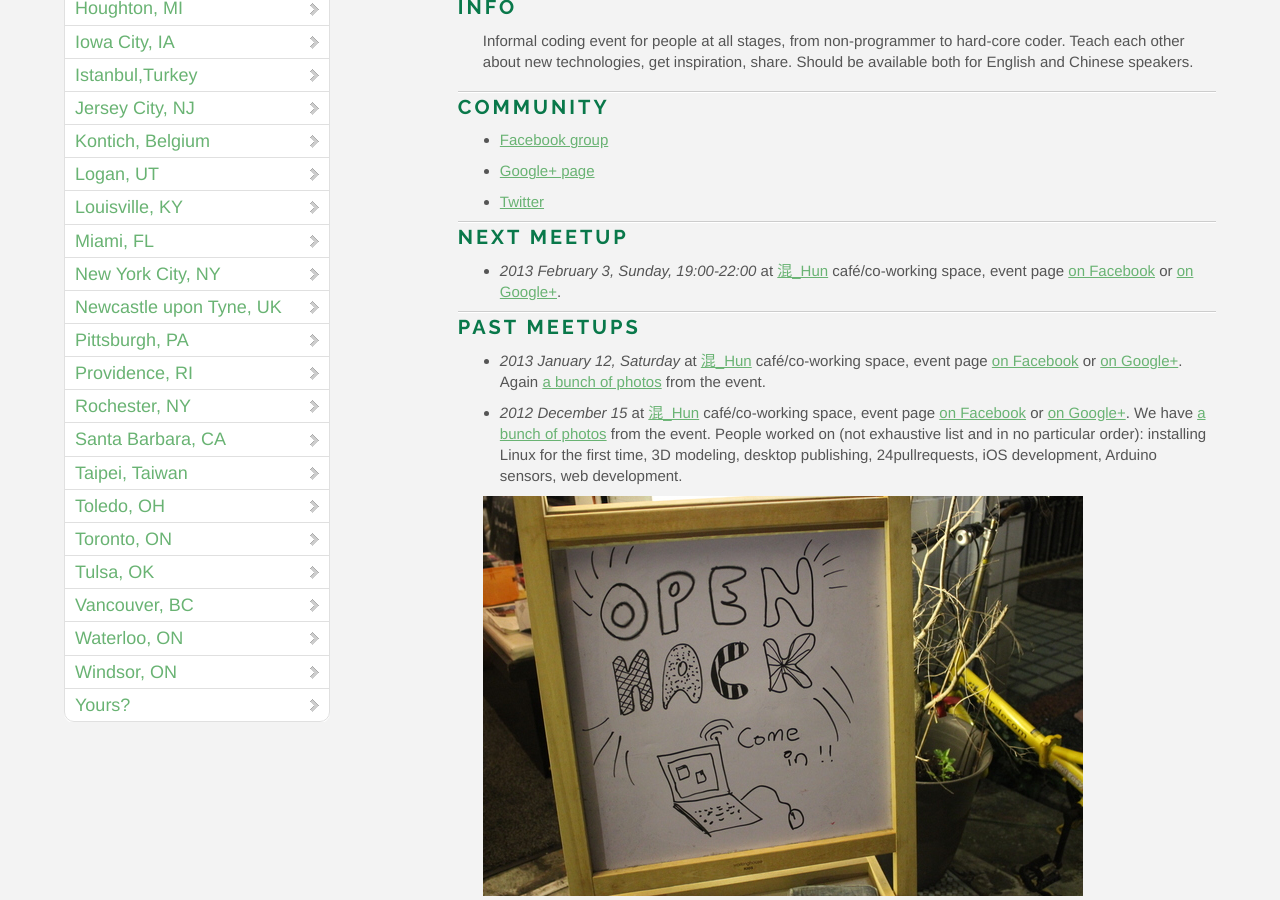
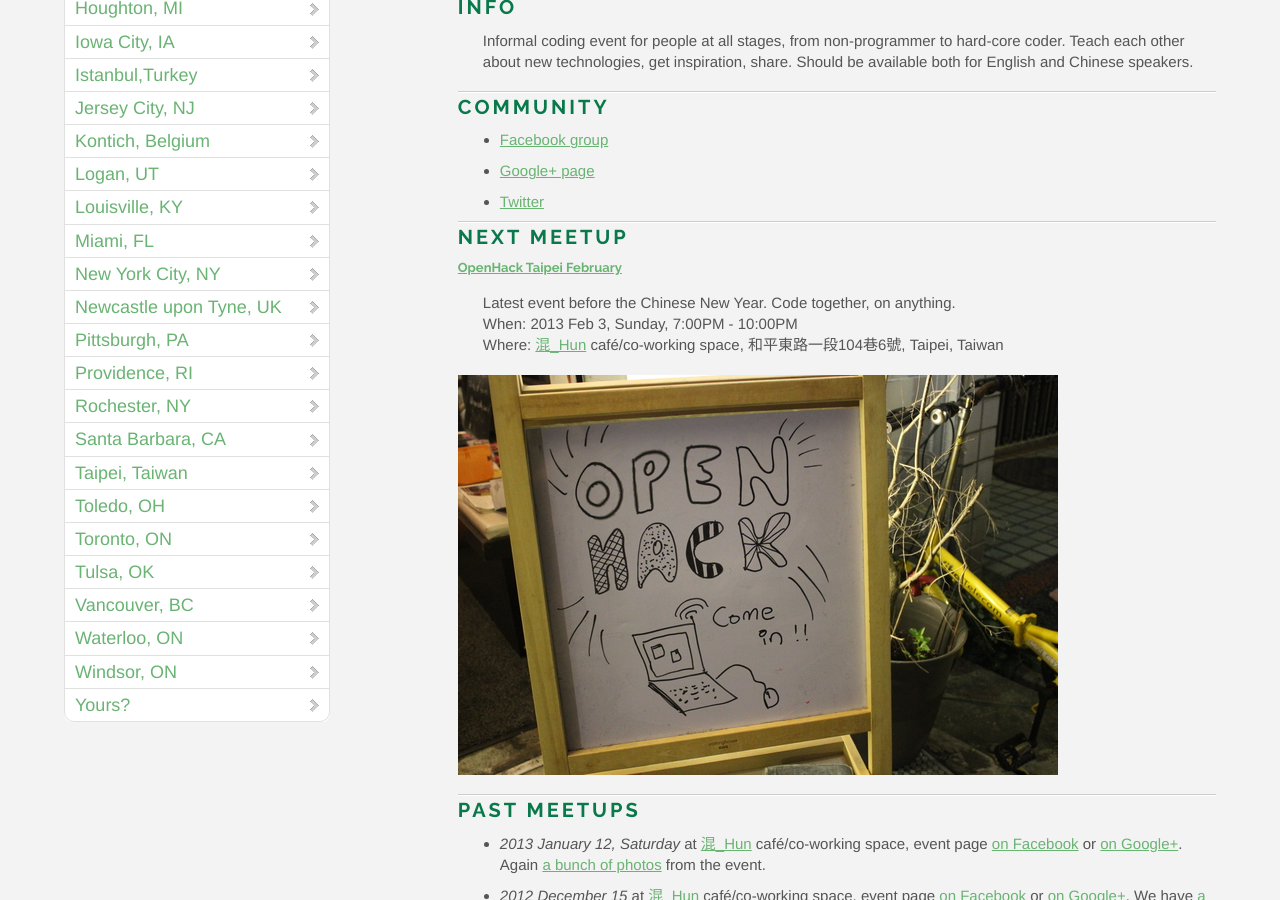
Before and after one commit to OpenHack/openhack.github.com, a Jekyll site: the page built from taipei/index.markdown, in a window 1280 px wide and 900 px high, scrolled down 688 px. Built offline with Jekyll 4.4.1, drawn with Linux system fonts in a browser that asks for light colours; nearby versions of some CDN libraries; Markdown is read by kramdown in place of the engine named in the settings; comment, search, counter and statistics services are not loaded.

Commit message:
Taipei: change event to hCalendar format
It's ugly HTML within the Markdown, so it's just to validate the idea,
if it works, will have to rewrite it as to be nicer, though that will
need consensus from the entire OpenHack. A single page is easier to
experiment with.

```diff
--- a/taipei/index.markdown
+++ b/taipei/index.markdown
@@ -23,14 +23,43 @@ for English and Chinese speakers.
 
 ### Next meetup
 
-* *2013 February 3, Sunday, 19:00-22:00* at [混_Hun][hun] café/co-working space, event page [on Facebook][meetup3fb] or [on Google+][meetup3gp].
+<div class="vevent">
+  <h4><a href="https://www.facebook.com/events/405904459495612/" class="url summary">OpenHack Taipei February</a></h4><br>
+ <p><span class="description">Latest event before the Chinese New Year. Code together, on anything.</span><br>
+ When:
+   <span class="dtstart">
+      2013 Feb 3, Sunday, 7:00PM<span class="value-title" title="2013-02-03T19:00+08:00"></span>
+   </span>-
+   <span class="dtend">
+      10:00PM<span class="value-title" title="2013-02-03T22:00+08:00"></span>
+   </span><br>
+  Where:
+   <span class="location vcard">
+      <span class="fn org"><a href="https://www.facebook.com/pages/%E6%B7%B7_hun/289420404471011">混_Hun</a> café/co-working space</span>,
+      <span class="adr">
+         <span class="street-address">和平東路一段104巷6號</span>,
+         <span class="locality">Taipei</span>,
+         <span class="country">Taiwan</span>
+      </span>
+      <span class="geo">
+         <span class="latitude">
+            <span class="value-title" title="25.026492" ></span>
+         </span>
+         <span class="longitude">
+            <span class="value-title" title="121.524879"></span>
+         </span>
+      </span>
+   </span>
+</p>
+
+<img src="/taipei/openhacktaipei1.jpg" class="photo" /><br>
+&nbsp;<br>
+</div>
 
 ### Past meetups
 
 * *2013 January 12, Saturday* at [混_Hun][hun] café/co-working space, event page [on Facebook][meetup2fb] or [on Google+][meetup2gp]. Again [a bunch of photos](https://plus.google.com/b/115727541741204190730/photos/115727541741204190730/albums/5832504112078932049) from the event.
 * *2012 December 15* at [混_Hun][hun] café/co-working space, event page [on Facebook][meetup1fb] or [on Google+][meetup1gp]. We have [a bunch of photos](https://plus.google.com/photos/116948925972911973649/albums/5822326740327191329) from the event. People worked on (not exhaustive list and in no particular order): installing Linux for the first time, 3D modeling, desktop publishing, 24pullrequests, iOS development, Arduino sensors, web development.
-
-![First event](/taipei/openhacktaipei1.jpg)
 
 ### Comments
 
```
